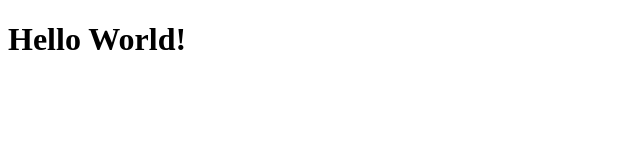
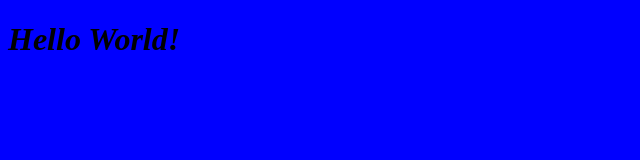
Before and after one commit to Izzienjeri/my-repo, a plain HTML site: page index.html in a window 1280 px wide. Shown: the whole page, without its empty margins (0-640 px from the left). Drawn offline with Linux system fonts and the light colour scheme.

Commit message:
add style.css, connect to index.html

```diff
--- a/index.html
+++ b/index.html
@@ -1,6 +1,7 @@
 <!DOCTYPE html>
 <html lang="en">
   <head>
+    <link rel="stylesheet" href="style.css" />
   <title>My Website</title>
   </head>
   <body>
--- /dev/null
+++ b/style.css
@@ -0,0 +1,5 @@
+body {
+    background: blue;
+    font-style: italic;
+    text-shadow: #f01313;
+  }
```
